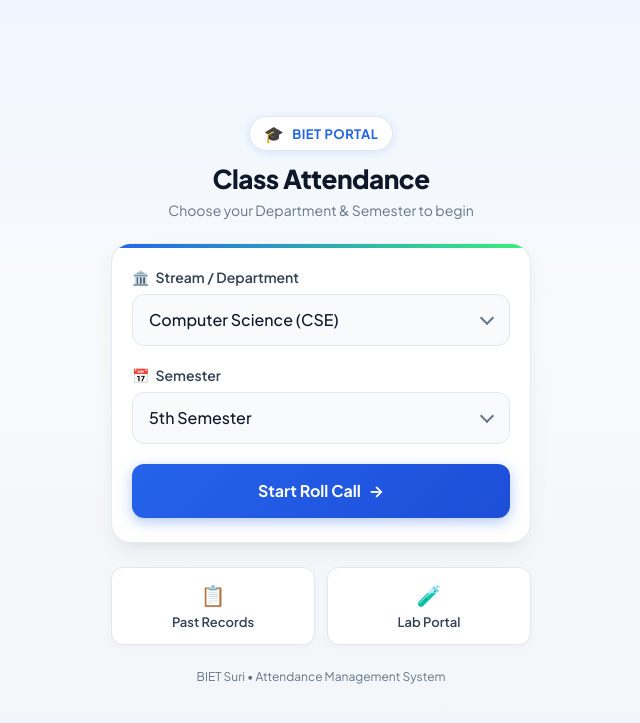
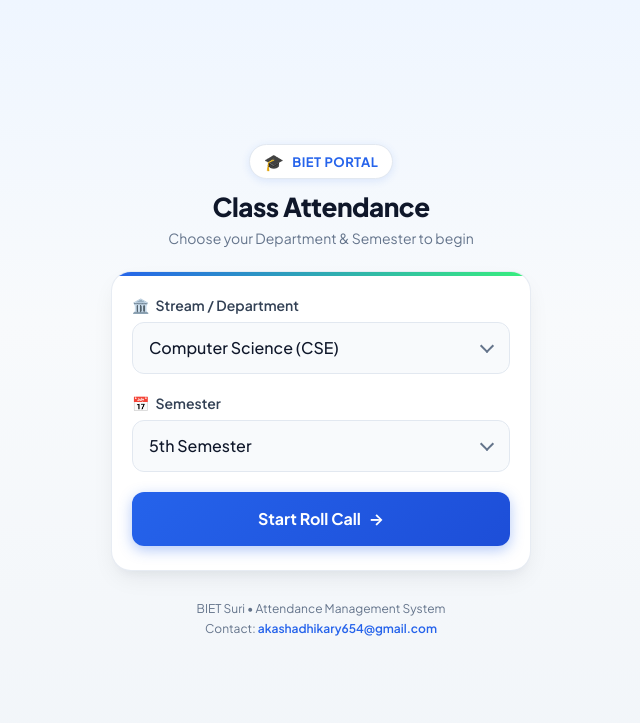
Before and after one commit to AkashAdhikary654/BIET_Attendance_System, a Flask app: page / in a window 1280 px wide. Shown: the top 723 px of the page, without its empty margins (319-959 px from the left). Run offline with Flask 3, Linux system fonts and the light colour scheme.

Commit message:
Fixed WhatsApp JS and added email footer

```diff
--- a/templates/home.html
+++ b/templates/home.html
@@ -1,13 +1,16 @@
 <!DOCTYPE html>
 <html lang="en">
+
 <head>
     <meta charset="UTF-8">
-    <meta name="viewport" content="width=device-width, initial-scale=1.0, maximum-scale=1.0, user-scalable=no, viewport-fit=cover">
+    <meta name="viewport"
+        content="width=device-width, initial-scale=1.0, maximum-scale=1.0, user-scalable=no, viewport-fit=cover">
     <meta name="theme-color" content="#2563eb">
     <title>BIET Attendance - Class Setup</title>
     <link rel="preconnect" href="https://fonts.googleapis.com">
     <link rel="preconnect" href="https://fonts.gstatic.com" crossorigin>
-    <link href="https://fonts.googleapis.com/css2?family=Plus+Jakarta+Sans:wght@400;500;600;700;800&display=swap" rel="stylesheet">
+    <link href="https://fonts.googleapis.com/css2?family=Plus+Jakarta+Sans:wght@400;500;600;700;800&display=swap"
+        rel="stylesheet">
     <style>
         :root {
             --primary: #2563eb;
@@ -188,53 +191,9 @@
             transform: scale(0.98);
             box-shadow: 0 2px 8px rgba(37, 99, 235, 0.25);
         }
-
-        .quick-nav {
-            margin-top: 24px;
-            display: grid;
-            grid-template-columns: 1fr 1fr;
-            gap: 12px;
-        }
-
-        .nav-card {
-            background: var(--surface);
-            border: 1px solid var(--border);
-            border-radius: var(--radius-md);
-            padding: 14px 12px;
-            text-align: center;
-            text-decoration: none;
-            color: var(--text-main);
-            transition: all 0.2s ease;
-            box-shadow: 0 2px 6px rgba(0, 0, 0, 0.03);
-            display: flex;
-            flex-direction: column;
-            align-items: center;
-            gap: 6px;
-        }
-
-        .nav-card:active {
-            transform: scale(0.97);
-            background: #f8fafc;
-        }
-
-        .nav-card .icon {
-            font-size: 20px;
-        }
-
-        .nav-card .label {
-            font-size: 13px;
-            font-weight: 600;
-            color: #334155;
-        }
-
-        .footer-note {
-            text-align: center;
-            font-size: 12px;
-            color: var(--text-muted);
-            margin-top: 24px;
-        }
     </style>
 </head>
+
 <body>
 
     <div class="phone-wrapper">
@@ -288,21 +247,17 @@
             </form>
         </div>
 
-    <div class="quick-nav">
-        <a href="/view" class="nav-card">
-            <span class="icon">📋</span>
-            <span class="label">Past Records</span>
-        </a>
-        <a href="/lab" class="nav-card">
-            <span class="icon">🧪</span>
-            <span class="label">Lab Portal</span>
-        </a>
+        <!-- NEW FOOTER ADDED HERE -->
+        <div style="text-align: center; font-size: 12px; color: #64748b; margin-top: 30px; padding-bottom: 20px;">
+            BIET Suri • Attendance Management System<br>
+            <span style="margin-top: 5px; display: inline-block;">
+                Contact: <a href="mailto:akashadhikary654@gmail.com"
+                    style="color: #2563eb; text-decoration: none; font-weight: 600;">akashadhikary654@gmail.com</a>
+            </span>
         </div>
 
-    <div class="footer-note">
-        BIET Suri • Attendance Management System
-    </div>
     </div>
 
 </body>
+
 </html>
```
Lines whose indentation alone changed are shown as unchanged.
